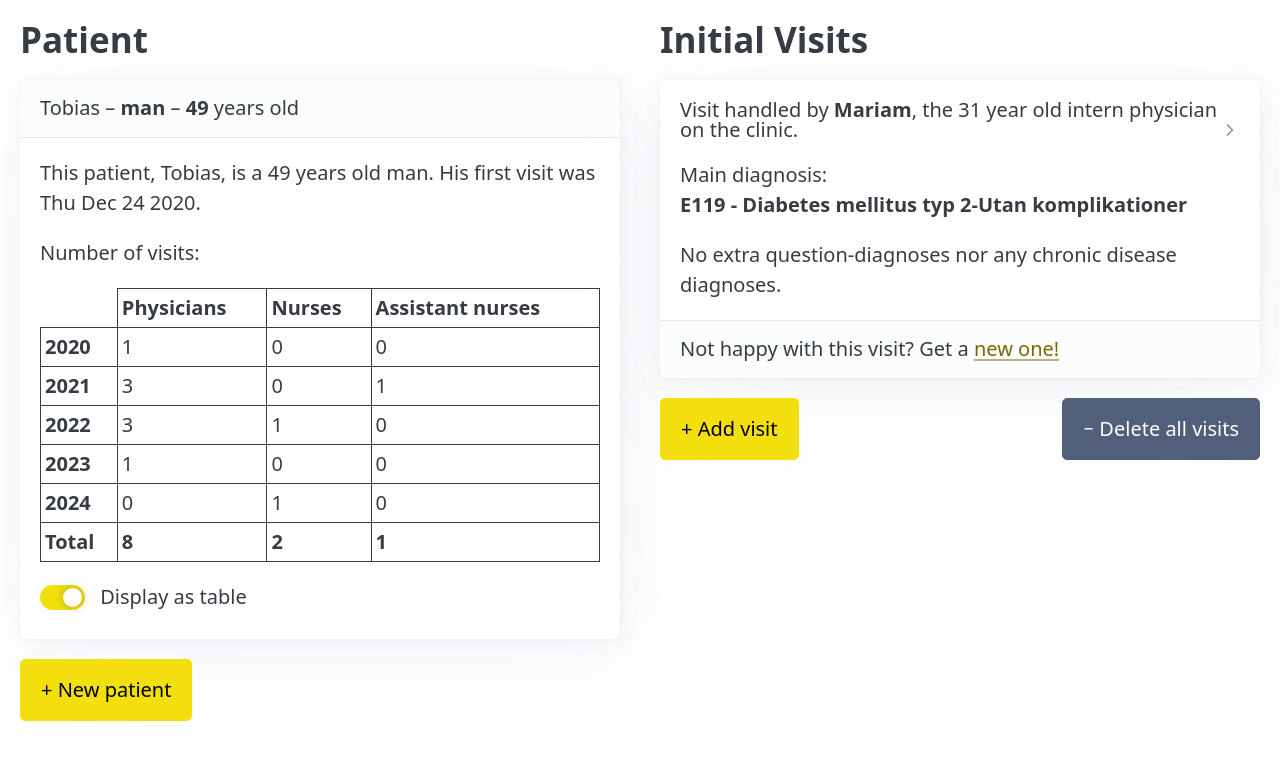
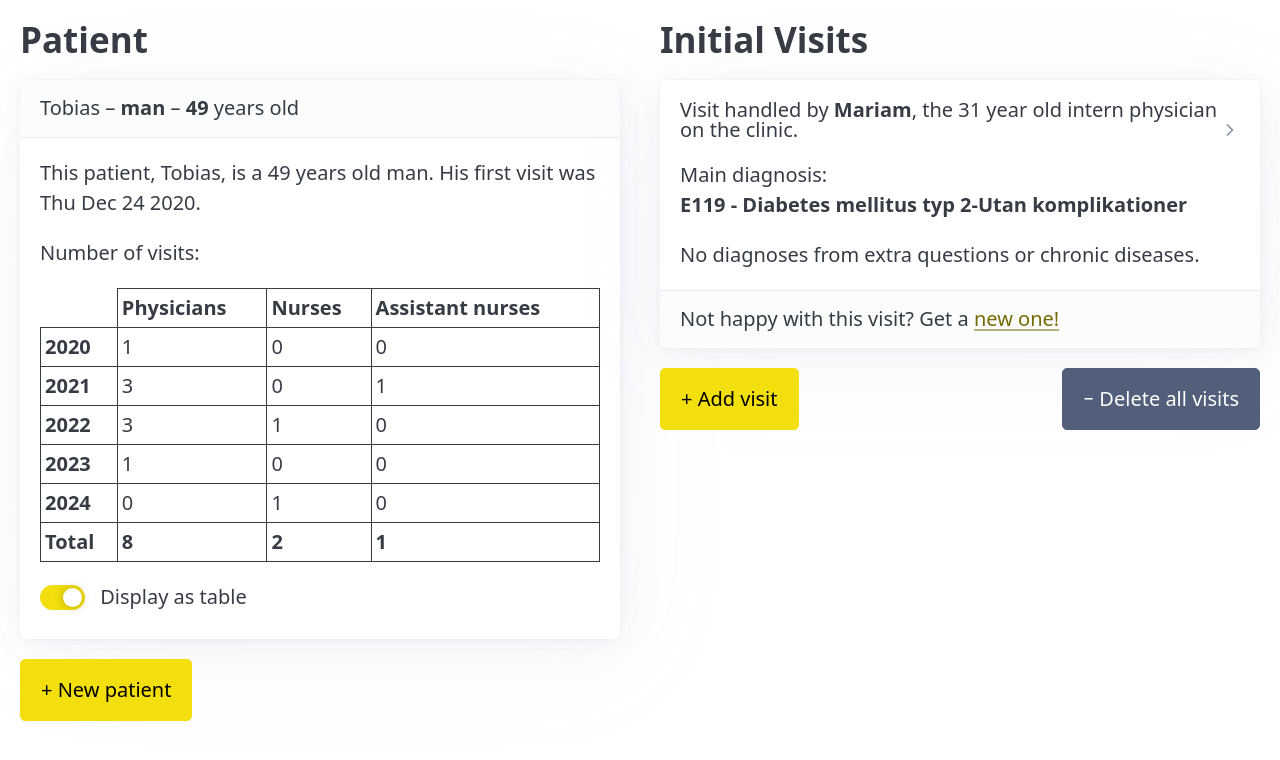
Before and after one commit to CMDJojo/ehr-param-generator, a Vue app: page / in a window 1280 px wide. Both pictures are taken after a click on the button "Add a visit!". Shown: the top 760 px of the page. Built offline with nearby package versions, Linux system fonts and the light colour scheme.

Commit message:
Adjust risk of original risk

```diff
--- a/src/components/VisitView.vue
+++ b/src/components/VisitView.vue
@@ -17,7 +17,7 @@ defineProps<{ visit: Visit }>()
     <strong>{{ visit.mainDiagnosis }}</strong>
   </p>
   <p v-if="visit.extraQuestionDiagnoses.length == 0 && visit.chronicDiseaseDiagnoses.length == 0">
-    No extra question-diagnoses nor any chronic disease diagnoses.
+    No diagnoses from extra questions or chronic diseases.
   </p>
   <template v-else>
     <template v-if="visit.extraQuestionDiagnoses.length">
--- a/src/ts/prng.ts
+++ b/src/ts/prng.ts
@@ -30,13 +30,12 @@ export class Prng {
     return dist.sample(this.sampleUniform())
   }
 
-  sampleStrangeNegBin1(p: number): number {
-    console.log(`p: ${p}`)
+  sampleStrangeNegBin1(p: number, reduction: number): number {
     if (this.ugen() > p) {
       return 0
     }
     let x = 1
-    while (this.ugen() < p / 2) {
+    while (this.ugen() < p * reduction) {
       x++
     }
     return x
--- a/src/ts/visit.ts
+++ b/src/ts/visit.ts
@@ -17,13 +17,13 @@ export class Visit {
     this.mainDiagnosis = prng.sampleCustom(fileDist.mainDiagnoses)
 
     const extraBase = extraQuestionBaseProb(patientAge)
-    const extras = prng.sampleStrangeNegBin1(extraBase)
+    const extras = prng.sampleStrangeNegBin1(extraBase, 0.2)
     for (let i = 0; i < extras; i++) {
       this.extraQuestionDiagnoses.push(prng.sampleCustom(fileDist.extraQuestions))
     }
 
     const chronicBase = chronicalDiseaseBaseProb(patientAge)
-    const chronicals = prng.sampleStrangeNegBin1(chronicBase)
+    const chronicals = prng.sampleStrangeNegBin1(chronicBase, 0.5)
     for (let i = 0; i < chronicals; i++) {
       this.chronicDiseaseDiagnoses.push(prng.sampleCustom(fileDist.chronicDiseases))
     }
```
